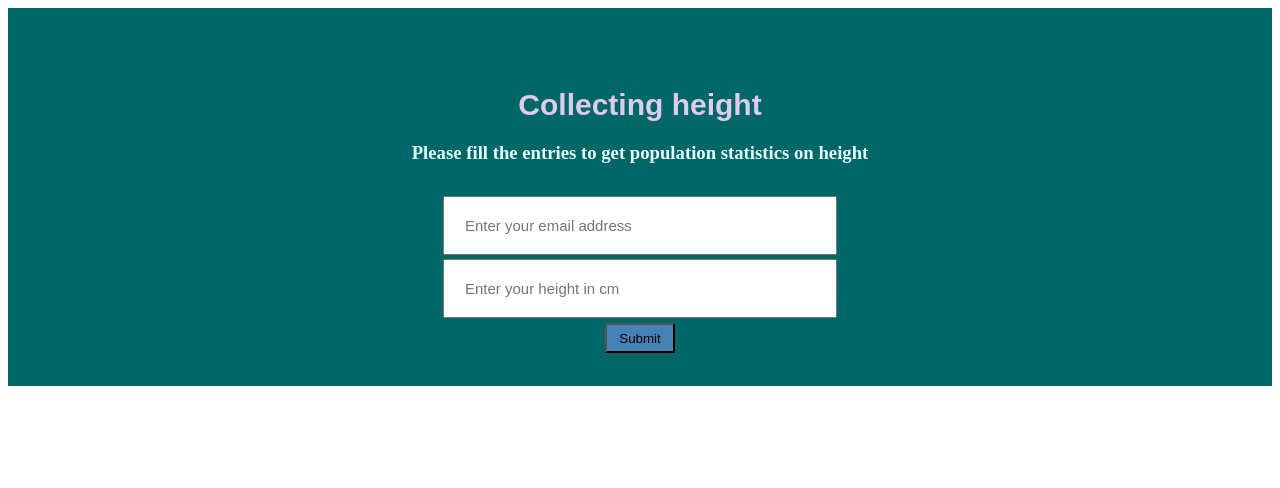
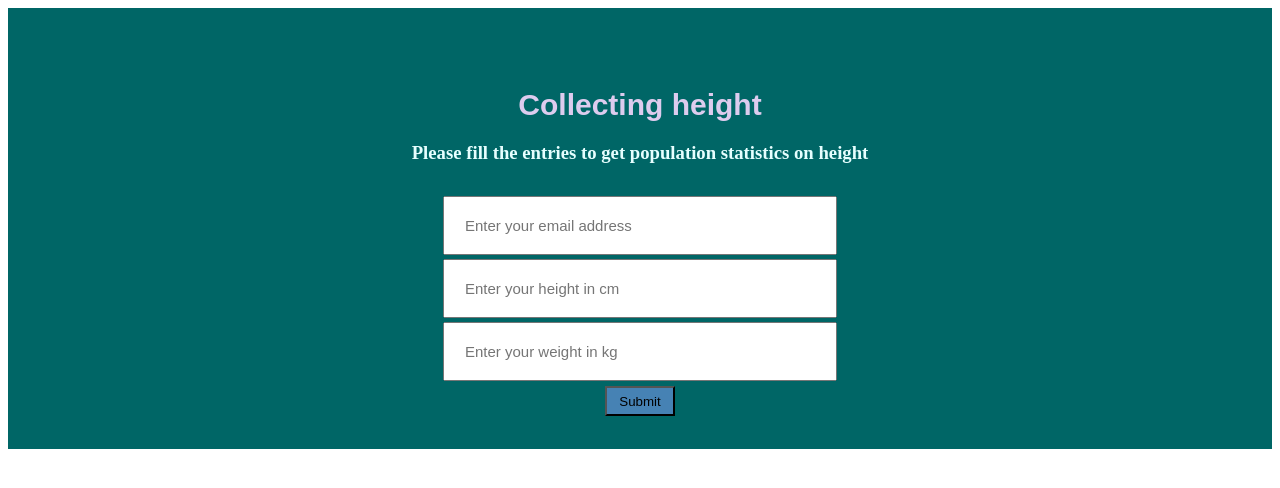
Before and after one commit to ZongruiL/Data-collector, a Flask app: page / in a window 1280 px wide. Shown: the top 488 px of the page. Run offline with Flask 2, Linux system fonts and the light colour scheme.

```diff
--- a/app.py
+++ b/app.py
@@ -3,7 +3,7 @@ from flask_sqlalchemy import SQLAlchemy
 from send_email import send_email
 from sqlalchemy.sql import func
 app=Flask(__name__)
-app.config['SQLALCHEMY_DATABASE_URI']='postgresql://postgres:lzrdg199@localhost/height_collector'
+app.config['SQLALCHEMY_DATABASE_URI']='postgresql://postgres:lzrdg199@localhost/height_weight'
 db = SQLAlchemy(app)
 
 
@@ -12,10 +12,12 @@ class Data(db.Model):
 	id = db.Column(db.Integer, primary_key=True)
 	email_ = db.Column(db.String(120),unique=True)
 	height_ = db.Column(db.Integer)
+	weight_ = db.Column(db.Integer)
 
-	def __init__(self,email_,height_):
+	def __init__(self,email_,height_,weight_):
 		self.email_ = email_
 		self.height_ = height_
+		self.weight_ = weight_
 
 
 
@@ -29,17 +31,20 @@ def success():
 	if request.method == 'POST':
 		email = request.form["email_name"]
 		height = request.form["height_name"]
+		weight = request.form["weight_name"]
 
 		if db.session.query(Data).filter(Data.email_==email).count()==0:
 
-			data = Data(email,height)
+			data = Data(email,height,weight)
 			db.session.add(data)
 			db.session.commit()
 
 			average_height = db.session.query(func.avg(Data.height_)).scalar()
 			average_height = round(average_height,1)
+			average_weight = db.session.query(func.avg(Data.weight_)).scalar()
+			average_weight = round(average_weight,1)
 			count = db.session.query(Data.height_).count()
-			send_email(email,height,average_height, count)
+			send_email(email,height,average_height, weight, average_weight, count)
 			return render_template("success.html")
 
 	return render_template("index.html")
--- a/templates/index.html
+++ b/templates/index.html
@@ -18,6 +18,7 @@
 			<form action="{{url_for('success')}}" method="POST">
 				<input title="Your email will be safe with us" placeholder="Enter your email address" type="email" name="email_name" required> <br>
 				<input title="Your email will be safe with us" placeholder="Enter your height in cm" type="number" name="height_name" min="50" max="210" required> <br>
+				<input placeholder="Enter your weight in kg" type="number" name="weight_name" min="20" max="200" required> <br>
 				<button type="submit"> Submit </button>
 			</form>
 		</div>
```
Also changed, not shown: send_email.py (+11 -3 lines), static/email.png (added), static/webpage.png (added).
